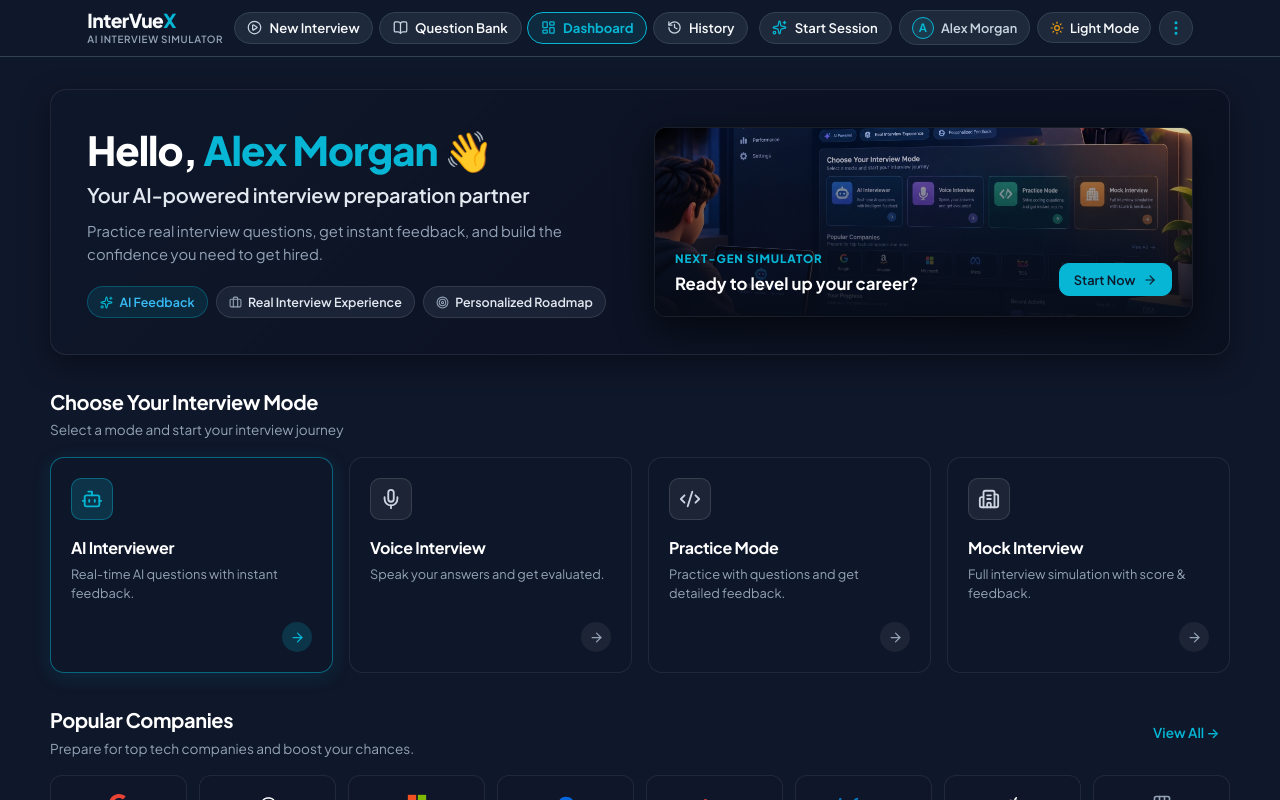
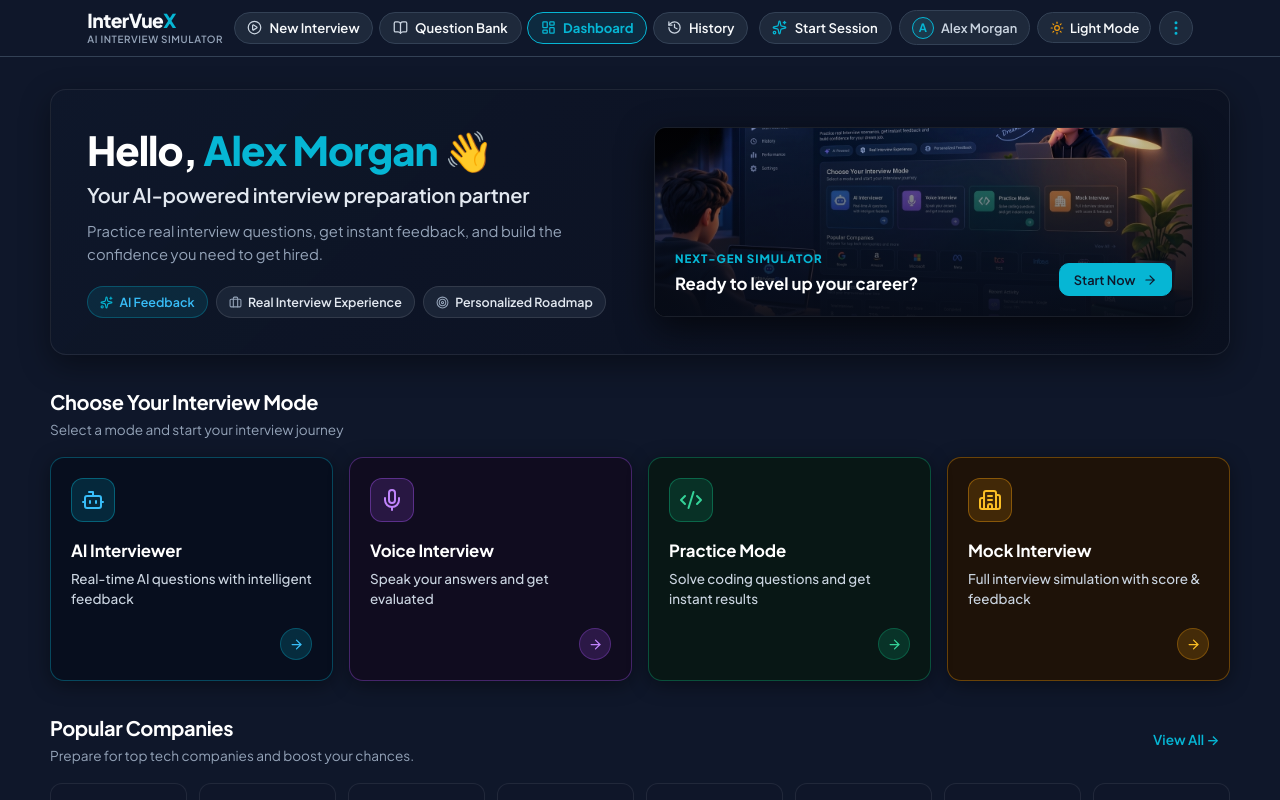
Before and after one commit to diweshsingh189-stack/InterVueX, a React (Vite) app: page / in a window 1280 px wide. Both pictures are taken after a click on the button "Performance Dashboard". Shown: the top 800 px of the page. Built offline with nearby package versions, Linux system fonts and the light colour scheme.

Commit message:
Enhance text contrast and dark mode clarity for interview mode cards

```diff
--- a/src/pages/Dashboard.jsx
+++ b/src/pages/Dashboard.jsx
@@ -343,61 +343,62 @@ export default function Dashboard({
           <div
             onClick={() => handleLaunchMode('technical')}
             style={{
-              backgroundColor: 'rgba(15, 23, 42, 0.75)',
-              border: '1.5px solid rgba(6, 182, 212, 0.5)',
+              backgroundColor: '#070E1E',
+              border: '1px solid rgba(6, 182, 212, 0.35)',
               borderRadius: '14px',
               padding: '1.25rem',
               cursor: 'pointer',
-              transition: 'all 0.2s ease',
+              transition: 'all 0.2s cubic-bezier(0.4, 0, 0.2, 1)',
               display: 'flex',
               flexDirection: 'column',
               justifyContent: 'space-between',
-              boxShadow: '0 4px 20px rgba(6, 182, 212, 0.12)'
+              boxShadow: '0 4px 20px rgba(0, 0, 0, 0.4)'
             }}
             onMouseEnter={(e) => {
-              e.currentTarget.style.transform = 'translateY(-2px)';
+              e.currentTarget.style.transform = 'translateY(-3px)';
               e.currentTarget.style.borderColor = 'var(--accent-cyan)';
-              e.currentTarget.style.boxShadow = '0 8px 25px rgba(6, 182, 212, 0.2)';
+              e.currentTarget.style.boxShadow = '0 10px 30px rgba(6, 182, 212, 0.25)';
             }}
             onMouseLeave={(e) => {
               e.currentTarget.style.transform = 'translateY(0)';
-              e.currentTarget.style.borderColor = 'rgba(6, 182, 212, 0.5)';
-              e.currentTarget.style.boxShadow = '0 4px 20px rgba(6, 182, 212, 0.12)';
+              e.currentTarget.style.borderColor = 'rgba(6, 182, 212, 0.35)';
+              e.currentTarget.style.boxShadow = '0 4px 20px rgba(0, 0, 0, 0.4)';
             }}
           >
             <div>
               <div style={{
-                width: '42px',
-                height: '42px',
-                borderRadius: '10px',
-                backgroundColor: 'rgba(6, 182, 212, 0.18)',
+                width: '44px',
+                height: '44px',
+                borderRadius: '12px',
+                backgroundColor: 'rgba(6, 182, 212, 0.16)',
                 border: '1px solid rgba(6, 182, 212, 0.4)',
                 display: 'flex',
                 alignItems: 'center',
                 justifyContent: 'center',
-                color: 'var(--accent-cyan)',
+                color: '#38BDF8',
                 marginBottom: '1rem'
               }}>
-                <Bot size={22} />
+                <Bot size={24} />
               </div>
-              <h3 style={{ fontSize: '1rem', fontWeight: 700, color: '#FFFFFF', marginBottom: '0.35rem' }}>
+              <h3 style={{ fontSize: '1.05rem', fontWeight: 700, color: '#FFFFFF', marginBottom: '0.4rem', letterSpacing: '-0.01em' }}>
                 AI Interviewer
               </h3>
-              <p style={{ fontSize: '0.8rem', color: '#94A3B8', lineHeight: '1.45', marginBottom: '1.25rem' }}>
-                Real-time AI questions with instant feedback.
+              <p style={{ fontSize: '0.84rem', color: '#CBD5E1', lineHeight: '1.45', marginBottom: '1.25rem', fontWeight: 500 }}>
+                Real-time AI questions with intelligent feedback
               </p>
             </div>
 
             <div style={{ display: 'flex', justifyContent: 'flex-end' }}>
               <div style={{
-                width: '30px',
-                height: '30px',
+                width: '32px',
+                height: '32px',
                 borderRadius: '50%',
-                backgroundColor: 'rgba(6, 182, 212, 0.2)',
+                backgroundColor: 'rgba(6, 182, 212, 0.18)',
+                border: '1px solid rgba(6, 182, 212, 0.3)',
                 display: 'flex',
                 alignItems: 'center',
                 justifyContent: 'center',
-                color: 'var(--accent-cyan)'
+                color: '#38BDF8'
               }}>
                 <ArrowRight size={15} />
               </div>
@@ -408,60 +409,62 @@ export default function Dashboard({
           <div
             onClick={() => handleLaunchMode('behavioral')}
             style={{
-              backgroundColor: 'rgba(15, 23, 42, 0.65)',
-              border: '1px solid rgba(255, 255, 255, 0.08)',
+              backgroundColor: '#100C1F',
+              border: '1px solid rgba(168, 85, 247, 0.35)',
               borderRadius: '14px',
               padding: '1.25rem',
               cursor: 'pointer',
-              transition: 'all 0.2s ease',
+              transition: 'all 0.2s cubic-bezier(0.4, 0, 0.2, 1)',
               display: 'flex',
               flexDirection: 'column',
-              justifyContent: 'space-between'
+              justifyContent: 'space-between',
+              boxShadow: '0 4px 20px rgba(0, 0, 0, 0.4)'
             }}
             onMouseEnter={(e) => {
-              e.currentTarget.style.transform = 'translateY(-2px)';
-              e.currentTarget.style.borderColor = 'rgba(255, 255, 255, 0.25)';
-              e.currentTarget.style.backgroundColor = 'rgba(20, 30, 55, 0.8)';
+              e.currentTarget.style.transform = 'translateY(-3px)';
+              e.currentTarget.style.borderColor = '#C084FC';
+              e.currentTarget.style.boxShadow = '0 10px 30px rgba(168, 85, 247, 0.25)';
             }}
             onMouseLeave={(e) => {
               e.currentTarget.style.transform = 'translateY(0)';
-              e.currentTarget.style.borderColor = 'rgba(255, 255, 255, 0.08)';
-              e.currentTarget.style.backgroundColor = 'rgba(15, 23, 42, 0.65)';
+              e.currentTarget.style.borderColor = 'rgba(168, 85, 247, 0.35)';
+              e.currentTarget.style.boxShadow = '0 4px 20px rgba(0, 0, 0, 0.4)';
             }}
           >
             <div>
               <div style={{
-                width: '42px',
-                height: '42px',
-                borderRadius: '10px',
-                backgroundColor: 'rgba(255, 255, 255, 0.06)',
-                border: '1px solid rgba(255, 255, 255, 0.12)',
+                width: '44px',
+                height: '44px',
+                borderRadius: '12px',
+                backgroundColor: 'rgba(168, 85, 247, 0.16)',
+                border: '1px solid rgba(168, 85, 247, 0.4)',
                 display: 'flex',
                 alignItems: 'center',
                 justifyContent: 'center',
-                color: '#CBD5E1',
+                color: '#C084FC',
                 marginBottom: '1rem'
               }}>
-                <Mic size={22} />
+                <Mic size={24} />
               </div>
-              <h3 style={{ fontSize: '1rem', fontWeight: 700, color: '#FFFFFF', marginBottom: '0.35rem' }}>
+              <h3 style={{ fontSize: '1.05rem', fontWeight: 700, color: '#FFFFFF', marginBottom: '0.4rem', letterSpacing: '-0.01em' }}>
                 Voice Interview
               </h3>
-              <p style={{ fontSize: '0.8rem', color: '#94A3B8', lineHeight: '1.45', marginBottom: '1.25rem' }}>
-                Speak your answers and get evaluated.
+              <p style={{ fontSize: '0.84rem', color: '#CBD5E1', lineHeight: '1.45', marginBottom: '1.25rem', fontWeight: 500 }}>
+                Speak your answers and get evaluated
               </p>
             </div>
 
             <div style={{ display: 'flex', justifyContent: 'flex-end' }}>
               <div style={{
-                width: '30px',
-                height: '30px',
+                width: '32px',
+                height: '32px',
                 borderRadius: '50%',
-                backgroundColor: 'rgba(255, 255, 255, 0.06)',
+                backgroundColor: 'rgba(168, 85, 247, 0.18)',
+                border: '1px solid rgba(168, 85, 247, 0.3)',
                 display: 'flex',
                 alignItems: 'center',
                 justifyContent: 'center',
-                color: '#94A3B8'
+                color: '#C084FC'
               }}>
                 <ArrowRight size={15} />
               </div>
@@ -472,60 +475,62 @@ export default function Dashboard({
           <div
             onClick={() => onBrowseQuestions?.()}
             style={{
-              backgroundColor: 'rgba(15, 23, 42, 0.65)',
-              border: '1px solid rgba(255, 255, 255, 0.08)',
+              backgroundColor: '#081715',
+              border: '1px solid rgba(16, 185, 129, 0.35)',
               borderRadius: '14px',
               padding: '1.25rem',
               cursor: 'pointer',
-              transition: 'all 0.2s ease',
+              transition: 'all 0.2s cubic-bezier(0.4, 0, 0.2, 1)',
               display: 'flex',
               flexDirection: 'column',
-              justifyContent: 'space-between'
+              justifyContent: 'space-between',
+              boxShadow: '0 4px 20px rgba(0, 0, 0, 0.4)'
             }}
             onMouseEnter={(e) => {
-              e.currentTarget.style.transform = 'translateY(-2px)';
-              e.currentTarget.style.borderColor = 'rgba(255, 255, 255, 0.25)';
-              e.currentTarget.style.backgroundColor = 'rgba(20, 30, 55, 0.8)';
+              e.currentTarget.style.transform = 'translateY(-3px)';
+              e.currentTarget.style.borderColor = '#34D399';
+              e.currentTarget.style.boxShadow = '0 10px 30px rgba(16, 185, 129, 0.25)';
             }}
             onMouseLeave={(e) => {
               e.currentTarget.style.transform = 'translateY(0)';
-              e.currentTarget.style.borderColor = 'rgba(255, 255, 255, 0.08)';
-              e.currentTarget.style.backgroundColor = 'rgba(15, 23, 42, 0.65)';
+              e.currentTarget.style.borderColor = 'rgba(16, 185, 129, 0.35)';
+              e.currentTarget.style.boxShadow = '0 4px 20px rgba(0, 0, 0, 0.4)';
             }}
           >
             <div>
               <div style={{
-                width: '42px',
-                height: '42px',
-                borderRadius: '10px',
-                backgroundColor: 'rgba(255, 255, 255, 0.06)',
-                border: '1px solid rgba(255, 255, 255, 0.12)',
+                width: '44px',
+                height: '44px',
+                borderRadius: '12px',
+                backgroundColor: 'rgba(16, 185, 129, 0.16)',
+                border: '1px solid rgba(16, 185, 129, 0.4)',
                 display: 'flex',
                 alignItems: 'center',
                 justifyContent: 'center',
-                color: '#CBD5E1',
+                color: '#34D399',
                 marginBottom: '1rem'
               }}>
-                <Code2 size={22} />
+                <Code2 size={24} />
               </div>
-              <h3 style={{ fontSize: '1rem', fontWeight: 700, color: '#FFFFFF', marginBottom: '0.35rem' }}>
+              <h3 style={{ fontSize: '1.05rem', fontWeight: 700, color: '#FFFFFF', marginBottom: '0.4rem', letterSpacing: '-0.01em' }}>
                 Practice Mode
               </h3>
-              <p style={{ fontSize: '0.8rem', color: '#94A3B8', lineHeight: '1.45', marginBottom: '1.25rem' }}>
-                Practice with questions and get detailed feedback.
+              <p style={{ fontSize: '0.84rem', color: '#CBD5E1', lineHeight: '1.45', marginBottom: '1.25rem', fontWeight: 500 }}>
+                Solve coding questions and get instant results
               </p>
             </div>
 
             <div style={{ display: 'flex', justifyContent: 'flex-end' }}>
               <div style={{
-                width: '30px',
-                height: '30px',
+                width: '32px',
+                height: '32px',
                 borderRadius: '50%',
-                backgroundColor: 'rgba(255, 255, 255, 0.06)',
+                backgroundColor: 'rgba(16, 185, 129, 0.18)',
+                border: '1px solid rgba(16, 185, 129, 0.3)',
                 display: 'flex',
                 alignItems: 'center',
                 justifyContent: 'center',
-                color: '#94A3B8'
+                color: '#34D399'
               }}>
                 <ArrowRight size={15} />
               </div>
@@ -536,60 +541,62 @@ export default function Dashboard({
           <div
             onClick={() => handleLaunchMode('mixed')}
             style={{
-              backgroundColor: 'rgba(15, 23, 42, 0.65)',
-              border: '1px solid rgba(255, 255, 255, 0.08)',
+              backgroundColor: '#1E1208',
+              border: '1px solid rgba(245, 158, 11, 0.35)',
               borderRadius: '14px',
               padding: '1.25rem',
               cursor: 'pointer',
-              transition: 'all 0.2s ease',
+              transition: 'all 0.2s cubic-bezier(0.4, 0, 0.2, 1)',
               display: 'flex',
               flexDirection: 'column',
-              justifyContent: 'space-between'
+              justifyContent: 'space-between',
+              boxShadow: '0 4px 20px rgba(0, 0, 0, 0.4)'
             }}
             onMouseEnter={(e) => {
-              e.currentTarget.style.transform = 'translateY(-2px)';
-              e.currentTarget.style.borderColor = 'rgba(255, 255, 255, 0.25)';
-              e.currentTarget.style.backgroundColor = 'rgba(20, 30, 55, 0.8)';
+              e.currentTarget.style.transform = 'translateY(-3px)';
+              e.currentTarget.style.borderColor = '#FBBF24';
+              e.currentTarget.style.boxShadow = '0 10px 30px rgba(245, 158, 11, 0.25)';
             }}
             onMouseLeave={(e) => {
               e.currentTarget.style.transform = 'translateY(0)';
-              e.currentTarget.style.borderColor = 'rgba(255, 255, 255, 0.08)';
-              e.currentTarget.style.backgroundColor = 'rgba(15, 23, 42, 0.65)';
+              e.currentTarget.style.borderColor = 'rgba(245, 158, 11, 0.35)';
+              e.currentTarget.style.boxShadow = '0 4px 20px rgba(0, 0, 0, 0.4)';
             }}
           >
             <div>
               <div style={{
-                width: '42px',
-                height: '42px',
-                borderRadius: '10px',
-                backgroundColor: 'rgba(255, 255, 255, 0.06)',
-                border: '1px solid rgba(255, 255, 255, 0.12)',
+                width: '44px',
+                height: '44px',
+                borderRadius: '12px',
+                backgroundColor: 'rgba(245, 158, 11, 0.16)',
+                border: '1px solid rgba(245, 158, 11, 0.4)',
                 display: 'flex',
                 alignItems: 'center',
                 justifyContent: 'center',
-                color: '#CBD5E1',
+                color: '#FBBF24',
                 marginBottom: '1rem'
               }}>
-                <Building2 size={22} />
+                <Building2 size={24} />
               </div>
-              <h3 style={{ fontSize: '1rem', fontWeight: 700, color: '#FFFFFF', marginBottom: '0.35rem' }}>
+              <h3 style={{ fontSize: '1.05rem', fontWeight: 700, color: '#FFFFFF', marginBottom: '0.4rem', letterSpacing: '-0.01em' }}>
                 Mock Interview
               </h3>
-              <p style={{ fontSize: '0.8rem', color: '#94A3B8', lineHeight: '1.45', marginBottom: '1.25rem' }}>
-                Full interview simulation with score & feedback.
+              <p style={{ fontSize: '0.84rem', color: '#CBD5E1', lineHeight: '1.45', marginBottom: '1.25rem', fontWeight: 500 }}>
+                Full interview simulation with score & feedback
               </p>
             </div>
 
             <div style={{ display: 'flex', justifyContent: 'flex-end' }}>
               <div style={{
-                width: '30px',
-                height: '30px',
+                width: '32px',
+                height: '32px',
                 borderRadius: '50%',
-                backgroundColor: 'rgba(255, 255, 255, 0.06)',
+                backgroundColor: 'rgba(245, 158, 11, 0.18)',
+                border: '1px solid rgba(245, 158, 11, 0.3)',
                 display: 'flex',
                 alignItems: 'center',
                 justifyContent: 'center',
-                color: '#94A3B8'
+                color: '#FBBF24'
               }}>
                 <ArrowRight size={15} />
               </div>
```
Also changed, not shown: public/interview-slide-1.jpg.
